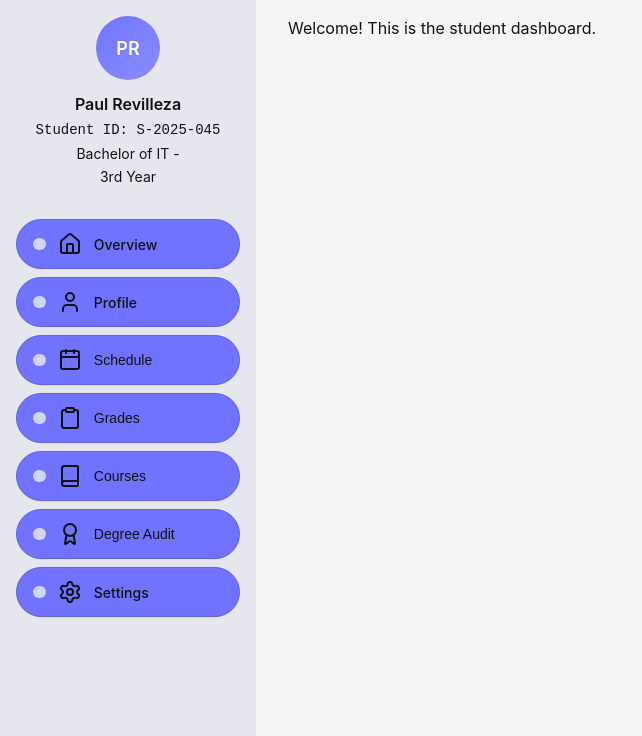
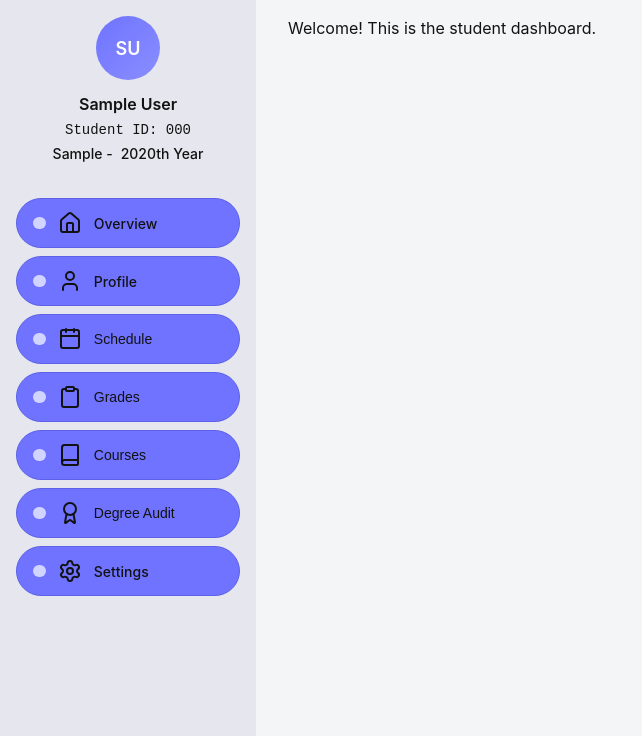
Before and after one commit to leanamariflor/A2S-System, a Django app: page /student_base/ in a window 1280 px wide. Shown: the part 84-820 px from the top of the page, without its empty margins (0-642 px from the left). Run offline with Django 5.2, Linux system fonts and the light colour scheme; a user stored in the database is signed in; tables that the repository leaves empty hold one stand-in row (values such as "Sample post"); parts of the project's set-up code (start-up, migrations or seed data) failed here and were passed over.

Commit message:
Revise student_base.html

```diff
--- a/a2s/a2s/templates/student_base.html
+++ b/a2s/a2s/templates/student_base.html
@@ -43,17 +43,28 @@
       <!-- Sidebar -->
       <aside class="dashboard-sidebar">
         <!-- Student Info -->
+        <!-- Student Info -->
   <div class="sidebar-student-info">
     <div class="student-avatar">
-          <span>PR</span>
+      {% if student_user.first_name and student_user.last_name %}
+        <span>{{ student_user.first_name|slice:":1" }}{{ student_user.last_name|slice:":1" }}</span>
+      {% else %}
+        <span>ST</span>
+      {% endif %}
     </div>
   <div class="student-details">
-          <h3>Paul Revilleza</h3>
-          <p class="student-id">Student ID: S-2025-045</p>
-          <p class="student-program">Bachelor of IT</p>
-          <p class="student-year">3rd Year</p>
+    <h3 id="student-name">{{ request.user.first_name }} {{ request.user.last_name }}</h3>
+    <p class="student-id">Student ID: {{ request.user.id_number }}</p>
+    <div class="student-info">
+  <p class="student-program" id="student-program">{{ request.user.studentprofile.program }}</p>
+  <p class="student-year" id="student-year">{{ request.user.studentprofile.year_level }} year</p>
 </div>
+
+
   </div>
+
+  </div>
+
 
         <!-- Navigation -->
         <nav class="sidebar-nav">
```
Lines whose indentation alone changed are shown as unchanged.
